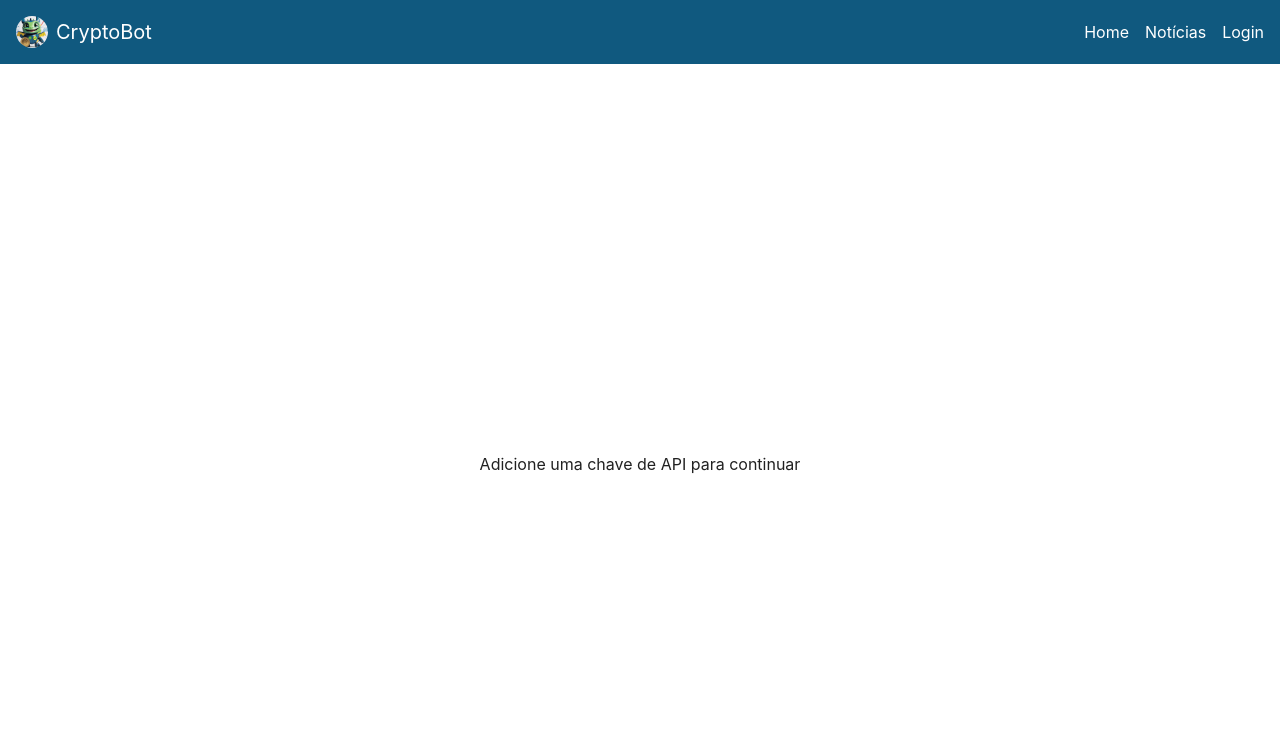
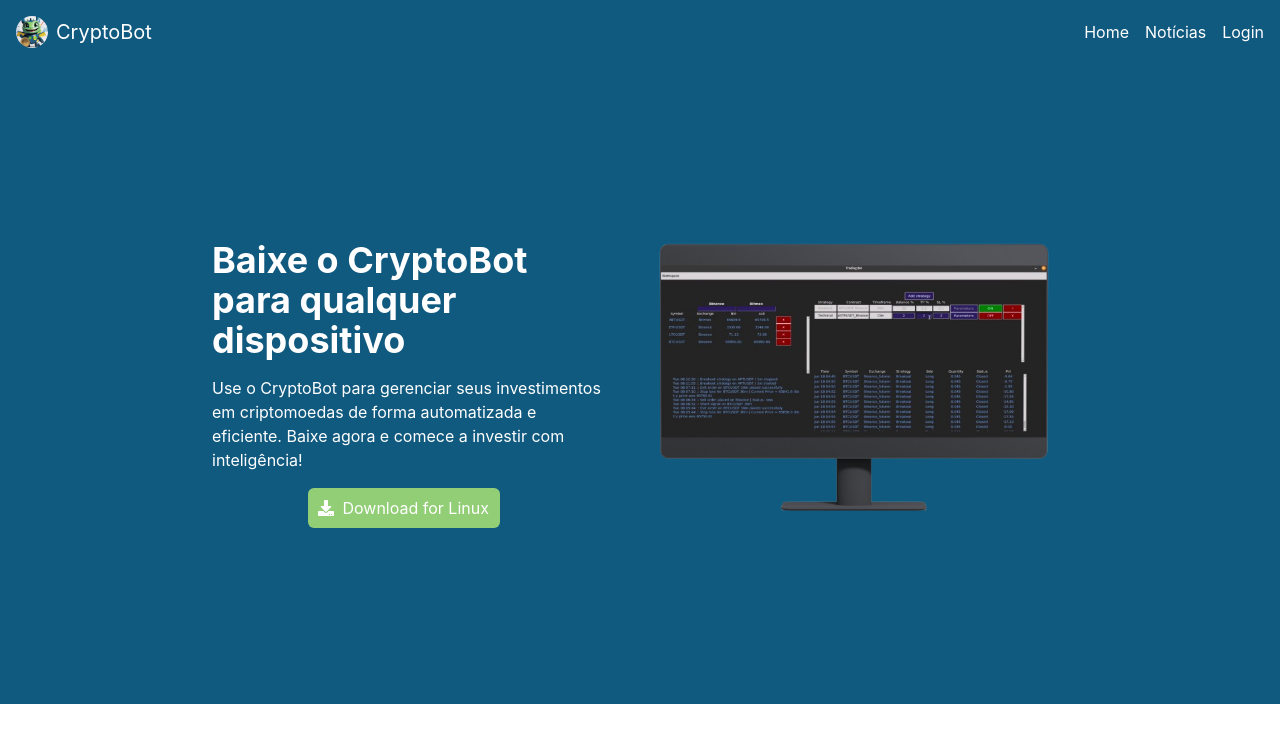
Before and after one commit to EPS-2024-1-CryptoBot/crypto-frontend, a React (Vite) app in the folder frontend/: page /crypto-bot in a window 1280 px wide. Shown: the top 742 px of the page. Built offline with nearby package versions, Linux system fonts and the light colour scheme; no server answers.

Commit message:
Salvando tela de download

```diff
--- a/frontend/src/pages/CryptoBot/CryptoBot.tsx
+++ b/frontend/src/pages/CryptoBot/CryptoBot.tsx
@@ -1,57 +1,35 @@
-import { useContext, useEffect, useState } from 'react';
-import { Link } from 'react-router-dom';
-import { AuthContext } from '../../contexts/authContext';
-import PlaceOrder from './components/PlaceOrder/PlaceOrder';
-import Trade from './components/Trade/Trade';
-// import { addApiKeyBinanceToUser, decryptApiKeyBinance } from './routes';
+import { FaDownload } from 'react-icons/fa';
+import CryptobotMockup from "../../assets/mockup_cryptobot.png";
 
 const CryptoBot = () => {
-  const { user, setCurrentUser } = useContext(AuthContext);
-  const [loading, setLoading] = useState(true);
-  const [apiTokenBinance, setApiTokenBinance] = useState('');
-  const [binanceApiSecret, setBinanceApiSecret] = useState('');
+  const getOS = () => {
+    const userAgent = window.navigator.userAgent;
+    if (userAgent.indexOf('Win') !== -1) return 'Windows';
+    if (userAgent.indexOf('Mac') !== -1) return 'MacOS';
+    if (userAgent.indexOf('Linux') !== -1) return 'Linux';
+    return 'your OS';
+  };
 
-  useEffect(() => {
-    console.log('user no useEffect', user);
-    if (user && user.api_token_binance && user.binance_api_secret) {
-      setApiTokenBinance(user.api_token_binance);
-      setBinanceApiSecret(user.binance_api_secret);
-    }
-    setLoading(false);
-  }, [user]);
-
-  if (loading) {
-    return (
-      <div className="flex justify-center items-center h-screen">
-        <div>
-          <span className="visually-hidden">Loading...</span>
+  return (
+    <div className="bg-secondary flex items-center justify-center h-[80vh]">
+      <div className="flex rounded-lg max-w-4xl mx-auto">
+        <div className="text-white flex flex-col justify-center ml-5">
+          <h1 className="text-4xl font-bold">Baixe o CryptoBot para qualquer dispositivo</h1>
+          <p className="mt-4">
+            Use o CryptoBot para gerenciar seus investimentos em criptomoedas de forma automatizada e eficiente.
+            Baixe agora e comece a investir com inteligência!
+          </p>
+          <div className="flex justify-center mt-4">
+            <button className="bg-primary text-white rounded-md p-2 w-48 flex items-center justify-center mr-2">
+              <FaDownload className="mr-2"/>
+              Download for {getOS()}
+            </button>
+          </div>
+        </div>
+        <div className="flex justify-center ml-4">
+          <img src={CryptobotMockup} alt="CryptoBot" width={1400} height={1400}/>
         </div>
       </div>
-    );
-  }
-
-  return (
-    <div>
-      {(apiTokenBinance && binanceApiSecret) ?
-      <div className="w-full h-screen bg-gray-900 text-white">
-        <div className="w-full h-[90vh] flex flex-wrap border-2 border-gray-600">
-          <div className="w-[30%] h-full overflow-auto border-2 border-gray-600">
-            <Trade />
-          </div>
-          <div className="w-[70%] h-full border-2 border-gray-600">
-            <PlaceOrder />
-          </div>
-        </div>
-      </div>
-      :
-      <div>
-        <div className="flex justify-center items-center h-screen">
-          <div>
-           <Link to="/profile">Adicione uma chave de API para continuar</Link>
-          </div>
-        </div>
-      </div>
-      }
     </div>
   );
 };
--- a/frontend/src/pages/CryptoBot/components/PlaceOrder/PlaceOrder.tsx
+++ b/frontend/src/pages/CryptoBot/components/PlaceOrder/PlaceOrder.tsx
@@ -165,52 +165,6 @@ const PlaceOrder: React.FC = () => {
       );
     }
 
-    if (order.orderType === 'Stop' || order.orderType === 'Take Profit') {
-      return (
-        <div className="flex space-x-2">
-          <input
-            type="text"
-            className="p-2 border border-gray-300 rounded text-black w-28"
-            placeholder="Quantidade"
-            value={order.quantity ?? ''}
-            onChange={(e) => handleInputChange(index, 'quantity', e.target.value)}
-            disabled={order.isActive}
-            maxLength={8}
-            data-tooltip-id='qt-tooltip'
-            data-tooltip-content="Quantidade. Ex.: 0.02"
-            data-tooltip-place='top'
-          />
-          <Tooltip id="qt-tooltip" opacity={2} style={{ backgroundColor: "rgb(16,89,127)", fontWeight: "bold" }}/>
-          <input
-            type="text"
-            className="p-2 border border-gray-300 rounded text-black w-24"
-            placeholder="Preço"
-            value={order.price ?? ''}
-            onChange={(e) => handleInputChange(index, 'price', e.target.value)}
-            disabled={order.isActive}
-            maxLength={8}
-            data-tooltip-id='price-tooltip'
-            data-tooltip-content="Preço. Ex.: 99.9 (U$)"
-            data-tooltip-place='top'
-          />
-          <Tooltip id="price-tooltip" opacity={2} style={{ backgroundColor: "rgb(16,89,127)", fontWeight: "bold" }} />
-          <input
-            type="text"
-            className="p-2 border border-gray-300 rounded text-black w-24"
-            placeholder="Stop Price"
-            value={order.stopPrice ?? ''}
-            onChange={(e) => handleInputChange(index, 'stopPrice', e.target.value)}
-            disabled={order.isActive}
-            maxLength={8}
-            data-tooltip-id='stop-price-tooltip'
-            data-tooltip-content="Preço de parada. Ex.: 99.9 (U$)"
-            data-tooltip-place='top'
-          />
-          <Tooltip id="stop-price-tooltip" opacity={2} style={{ backgroundColor: "rgb(16,89,127)", fontWeight: "bold" }}/>
-        </div>
-      );
-    }
-
     return null;
   };
 
@@ -278,15 +232,15 @@ const PlaceOrder: React.FC = () => {
         Nova Oferta
       </button>
       <div className="max-h-full">
-        <table className="min-w-full bg-white dark:bg-gray-800 shadow-md text-center items-center">
+        <table className="min-w-full bg-white dark:bg-gray-800 shadow-md">
           <thead>
             <tr>
-              <th className="py-2 px-4 border-b-2 border-gray-200 dark:border-gray-700 bg-gray-100 dark:bg-gray-900">Cripto</th>
-              <th className="py-2 px-4 border-b-2 border-gray-200 dark:border-gray-700 bg-gray-100 dark:bg-gray-900">Lado</th>
-              <th className="py-2 px-4 border-b-2 border-gray-200 dark:border-gray-700 bg-gray-100 dark:bg-gray-900">Tipo de Oferta</th>
-              <th className="py-2 px-4 border-b-2 border-gray-200 dark:border-gray-700 bg-gray-100 dark:bg-gray-900">Parâmetros</th>
-              <th className="py-2 px-4 border-b-2 border-gray-200 dark:border-gray-700 bg-gray-100 dark:bg-gray-900"></th>
-              <th className="py-2 px-4 border-b-2 border-gray-200 dark:border-gray-700 bg-gray-100 dark:bg-gray-900"></th>
+              <th className="py-2 border-b-2 border-gray-200 dark:border-gray-700 bg-gray-100 dark:bg-gray-900">Cripto</th>
+              <th className="py-2 border-b-2 border-gray-200 dark:border-gray-700 bg-gray-100 dark:bg-gray-900">Compra/Venda</th>
+              <th className="py-2 border-b-2 border-gray-200 dark:border-gray-700 bg-gray-100 dark:bg-gray-900">Tipo de Oferta</th>
+              <th className="py-2 border-b-2 border-gray-200 dark:border-gray-700 bg-gray-100 dark:bg-gray-900">Parâmetros</th>
+              <th className="py-2 border-b-2 border-gray-200 dark:border-gray-700 bg-gray-100 dark:bg-gray-900"></th>
+              <th className="py-2 border-b-2 border-gray-200 dark:border-gray-700 bg-gray-100 dark:bg-gray-900"></th>
             </tr>
           </thead>
           <tbody>
--- a/frontend/src/pages/CryptoBot/components/PlaceOrder/SelectOrderType.tsx
+++ b/frontend/src/pages/CryptoBot/components/PlaceOrder/SelectOrderType.tsx
@@ -1,7 +1,7 @@
 import React, { useState } from 'react';
 import { FaChevronDown, FaChevronUp } from 'react-icons/fa';
 
-const orderTypes = ['Market', 'Limit', 'Stop', 'Take Profit'];
+const orderTypes = ['Market', 'Limit'];
 
 interface SelectOrderTypeProps {
   onSelect: (orderType: string) => void;
@@ -20,7 +20,7 @@ const SelectOrderType: React.FC<SelectOrderTypeProps> = ({ onSelect, disabled })
 
   const handleSelect = (orderType: string) => {
     setSelected(orderType);
-    onSelect(orderType); // Notify parent component of the selected orderType
+    onSelect(orderType);
     setIsActive(false);
   };
 
--- a/frontend/src/pages/CryptoBot/components/PlaceOrder/SelectTIF.tsx
+++ b/frontend/src/pages/CryptoBot/components/PlaceOrder/SelectTIF.tsx
@@ -1,7 +1,7 @@
 import React, { useState } from 'react';
 import { FaChevronDown, FaChevronUp } from 'react-icons/fa';
 
-const tifs = ['GTC', 'GTD', 'IOC'];
+const tifs = ['GTC'];
 
 interface SelectTIFSProps {
   onSelect: (tif: string) => void;
@@ -10,7 +10,7 @@ interface SelectTIFSProps {
 
 const SelectTIF: React.FC<SelectTIFSProps> = ({ onSelect, disabled }) => {
   const [isActive, setIsActive] = useState(false);
-  const [selected, setSelected] = useState('Escolha...');
+  const [selected, setSelected] = useState('Time in Force...');
 
   const toggleActive = () => {
     if (!disabled) {
@@ -27,7 +27,7 @@ const SelectTIF: React.FC<SelectTIFSProps> = ({ onSelect, disabled }) => {
   return (
     <div>
       <button
-      className={`border border-gray-400 p-2 w-32 rounded cursor-pointer flex justify-between items-center ${disabled ? 'cursor-not-allowed opacity-50' : ''}`}
+      className={`border border-gray-400 p-2 w-40 rounded cursor-pointer flex justify-between items-center ${disabled ? 'cursor-not-allowed opacity-50' : ''}`}
       onClick={toggleActive}
       >
         <span>{selected}</span>
@@ -38,7 +38,7 @@ const SelectTIF: React.FC<SelectTIFSProps> = ({ onSelect, disabled }) => {
         )}
       </button>
       {isActive && !disabled && (
-        <div className="border border-gray-400 rounded mt-1 w-32 absolute bg-white p-2">
+        <div className="border border-gray-400 rounded mt-1 w-40 absolute bg-white p-2">
           <ul className="max-h-64 overflow-auto text-sm text-left text-black">
             {tifs.length ? (
               tifs.map((tif) => (
```
Also changed, not shown: frontend/src/assets/mockup_cryptobot.png (added).
